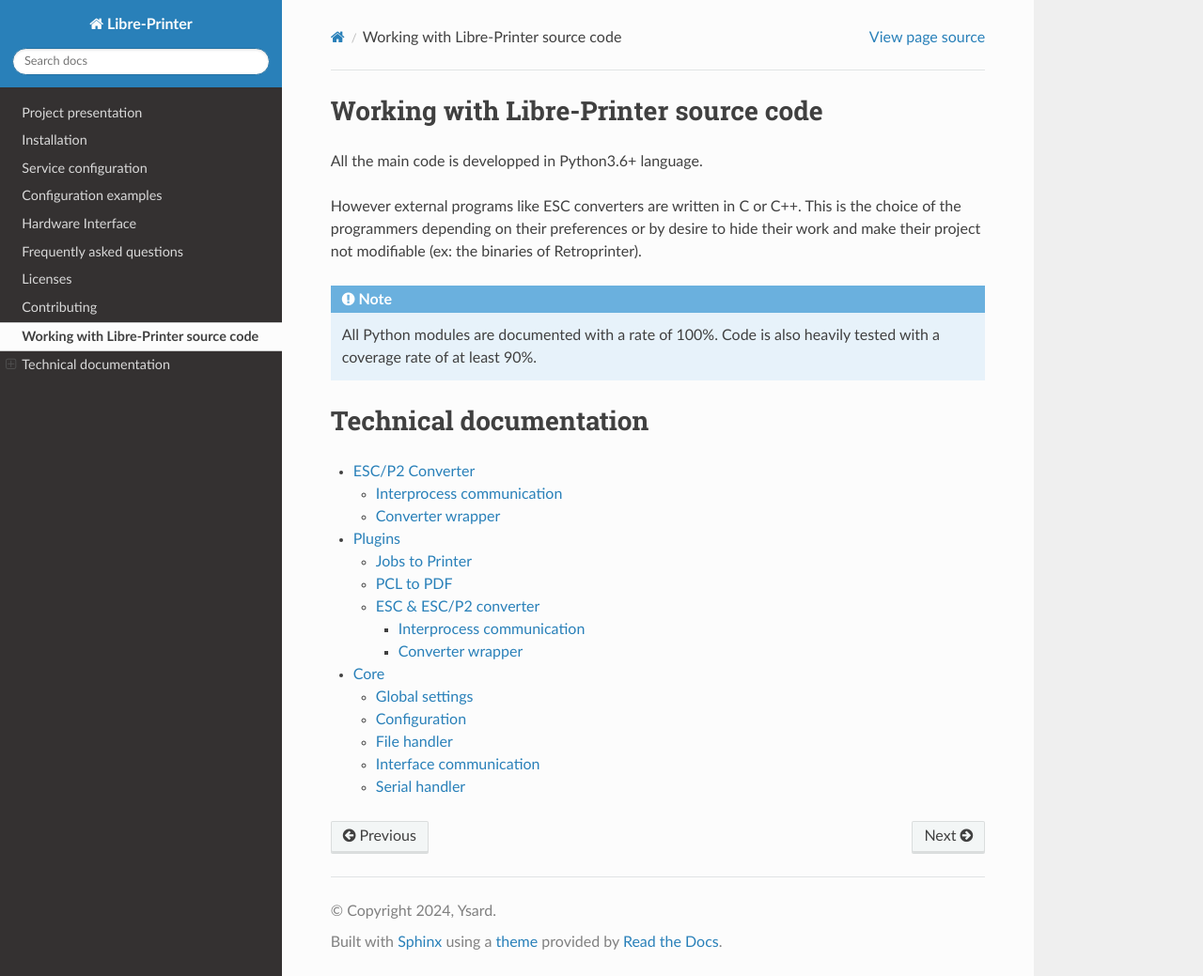
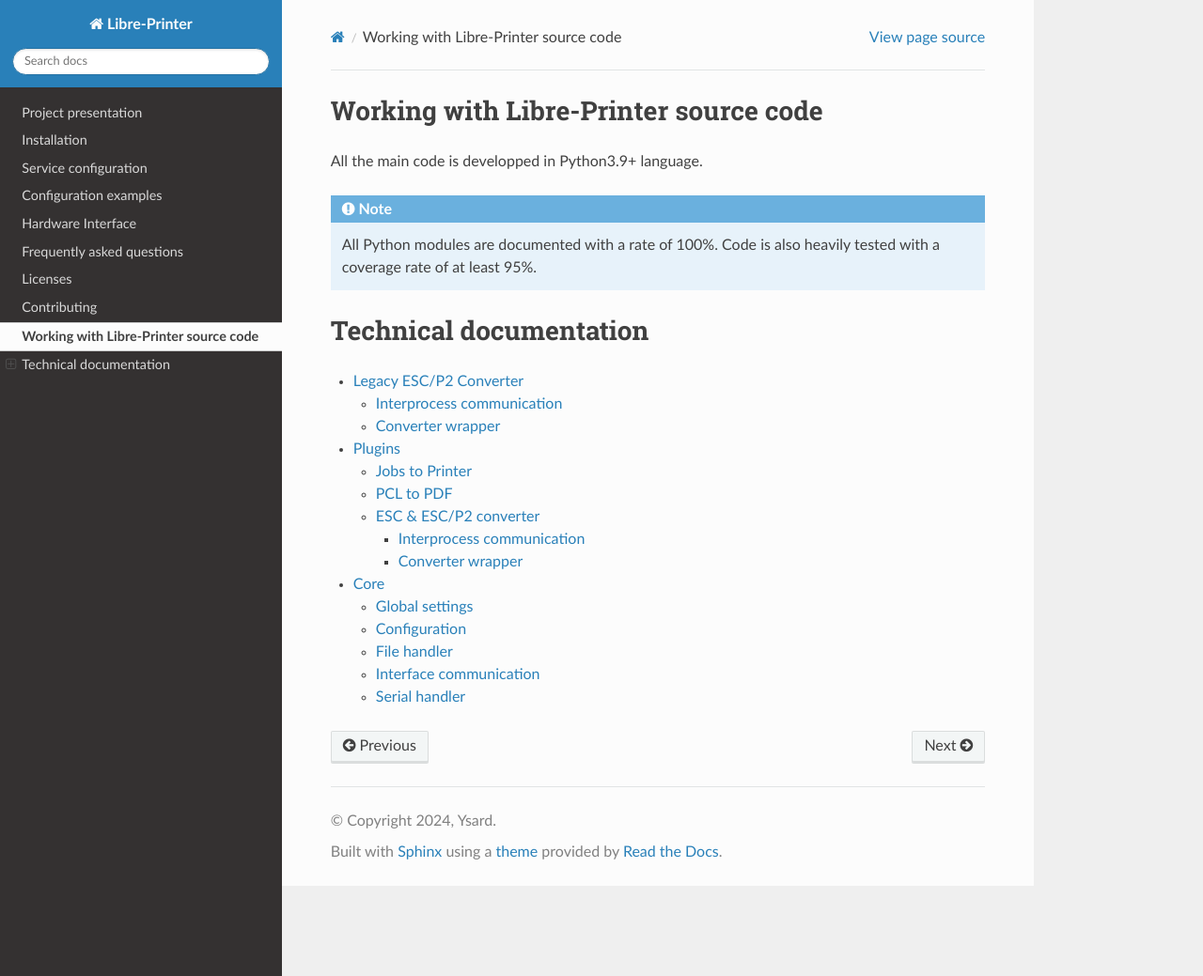
Before and after one commit to ysard/libre-printer, a Sphinx documentation site: the page built from doc/source/dev_work_with_source.rst, in a window 1280 px wide and 1039 px high. Shown: the whole window at 94% size. Built offline with Sphinx 7.4.7 and the Read the Docs theme 3.1.0, drawn with Linux system fonts in a browser that asks for light colours.

Commit message:
[doc] Rework converters doc to show differences between legacy and new ESC backend

```diff
--- a/doc/source/core_doc.rst
+++ b/doc/source/core_doc.rst
@@ -29,6 +29,7 @@
 .. automodule:: libreprinter.interface
    :members:
 
+
 Serial handler
 ==============
 
--- a/doc/source/dev_work_with_source.rst
+++ b/doc/source/dev_work_with_source.rst
@@ -3,25 +3,11 @@
 Working with |project_name| source code
 =======================================
 
-All the main code is developped in Python3.6+ language.
-
-However external programs like ESC converters are written in C or C++.
-This is the choice of the programmers depending on their preferences or by desire to
-hide their work and make their project not modifiable (ex: the binaries of Retroprinter).
-
-..
-    The extension is compiled during installation or directly downloaded without compiling if your
-    system supports **Python wheels**.
-    This is a *relatively new standard* for the distribution of Python packages
-    available for Linux, Windows or macOS with ``pip >= 1.4`` and ``setuptools >= 0.8``.
-    This system is a faster and secure way to install native C extension packages.
-
-    .. seealso:: `https://pythonwheels.com/ <https://pythonwheels.com/>`_
-
+All the main code is developped in Python3.9+ language.
 
 .. note::
    All Python modules are documented with a rate of 100%.
-   Code is also heavily tested with a coverage rate of at least 90%.
+   Code is also heavily tested with a coverage rate of at least 95%.
 
 
 Technical documentation
```
Also changed, not shown: doc/source/converters_doc.rst (+11 -3 lines).
